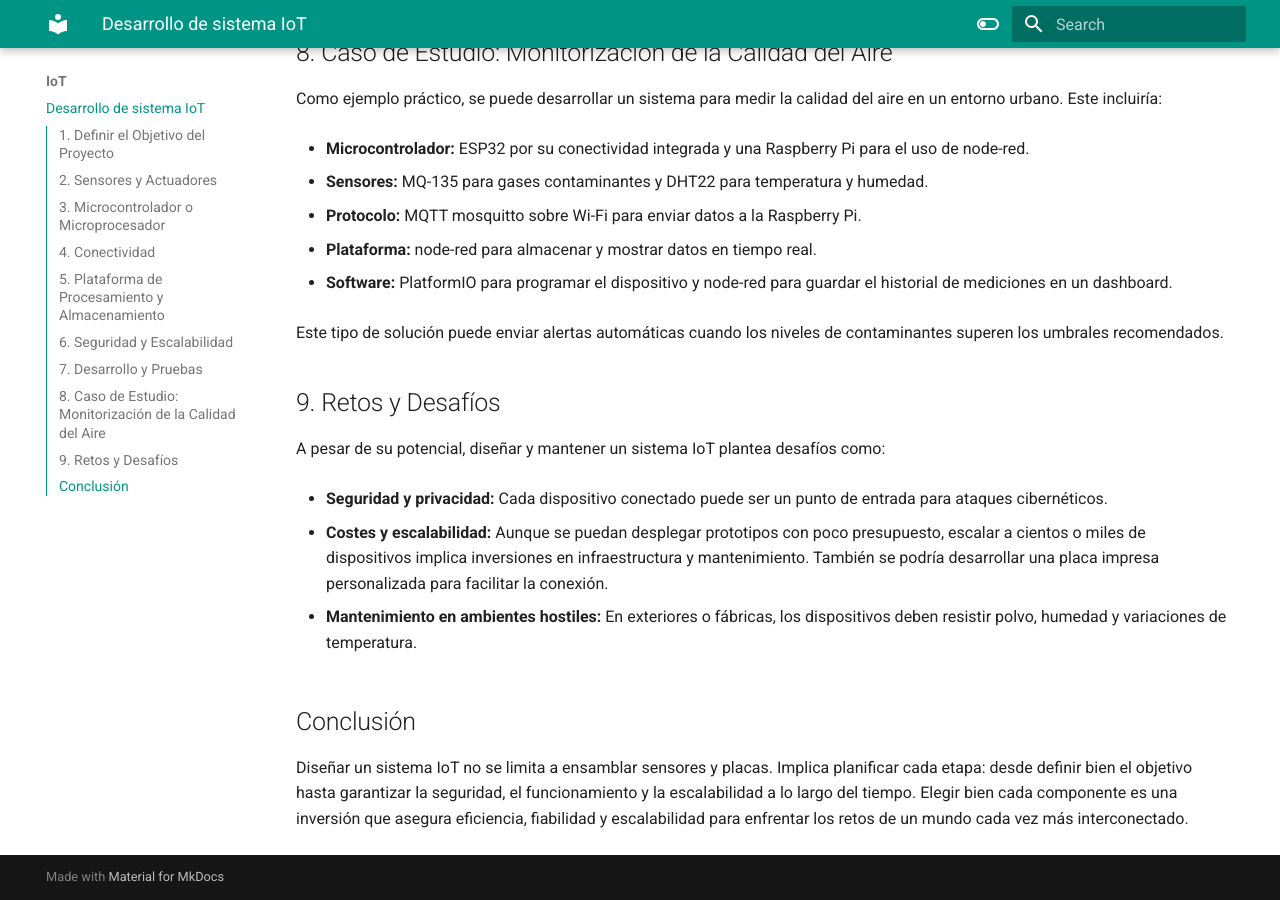
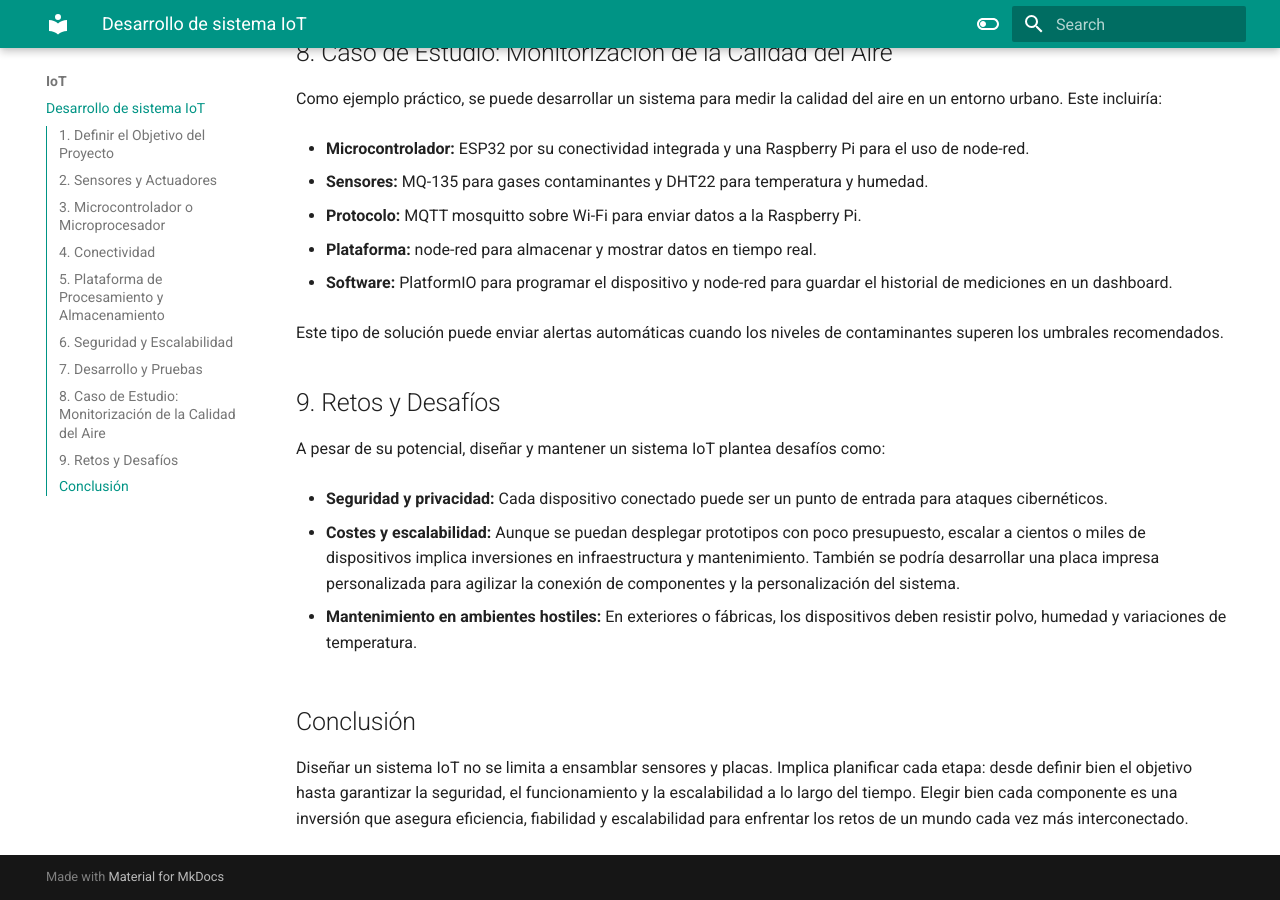
Before and after one commit to abl78-ua/Wiki-IMCR, an MkDocs documentation site: the page built from docs/IoT/Desarrollo sistema IoT.md, in a window 1280 px wide and 900 px high, scrolled down 2973 px. Built offline with MkDocs 1.6.1 and Material for MkDocs 9.7.7, drawn with Linux system fonts in a browser that asks for light colours.

Commit message:
Update Desarrollo sistema IoT.md

```diff
--- a/docs/IoT/Desarrollo sistema IoT.md
+++ b/docs/IoT/Desarrollo sistema IoT.md
@@ -130,7 +130,7 @@ A pesar de su potencial, diseñar y mantener un sistema IoT plantea desafíos co
 
 - **Seguridad y privacidad:** Cada dispositivo conectado puede ser un punto de entrada para ataques cibernéticos.
 
-- **Costes y escalabilidad:** Aunque se puedan desplegar prototipos con poco presupuesto, escalar a cientos o miles de dispositivos implica inversiones en infraestructura y mantenimiento. También se podría desarrollar una placa impresa personalizada para facilitar la conexión.
+- **Costes y escalabilidad:** Aunque se puedan desplegar prototipos con poco presupuesto, escalar a cientos o miles de dispositivos implica inversiones en infraestructura y mantenimiento. También se podría desarrollar una placa impresa personalizada para agilizar la conexión de componentes y la personalización del sistema.
 
 - **Mantenimiento en ambientes hostiles:** En exteriores o fábricas, los dispositivos deben resistir polvo, humedad y variaciones de temperatura.
 
```
